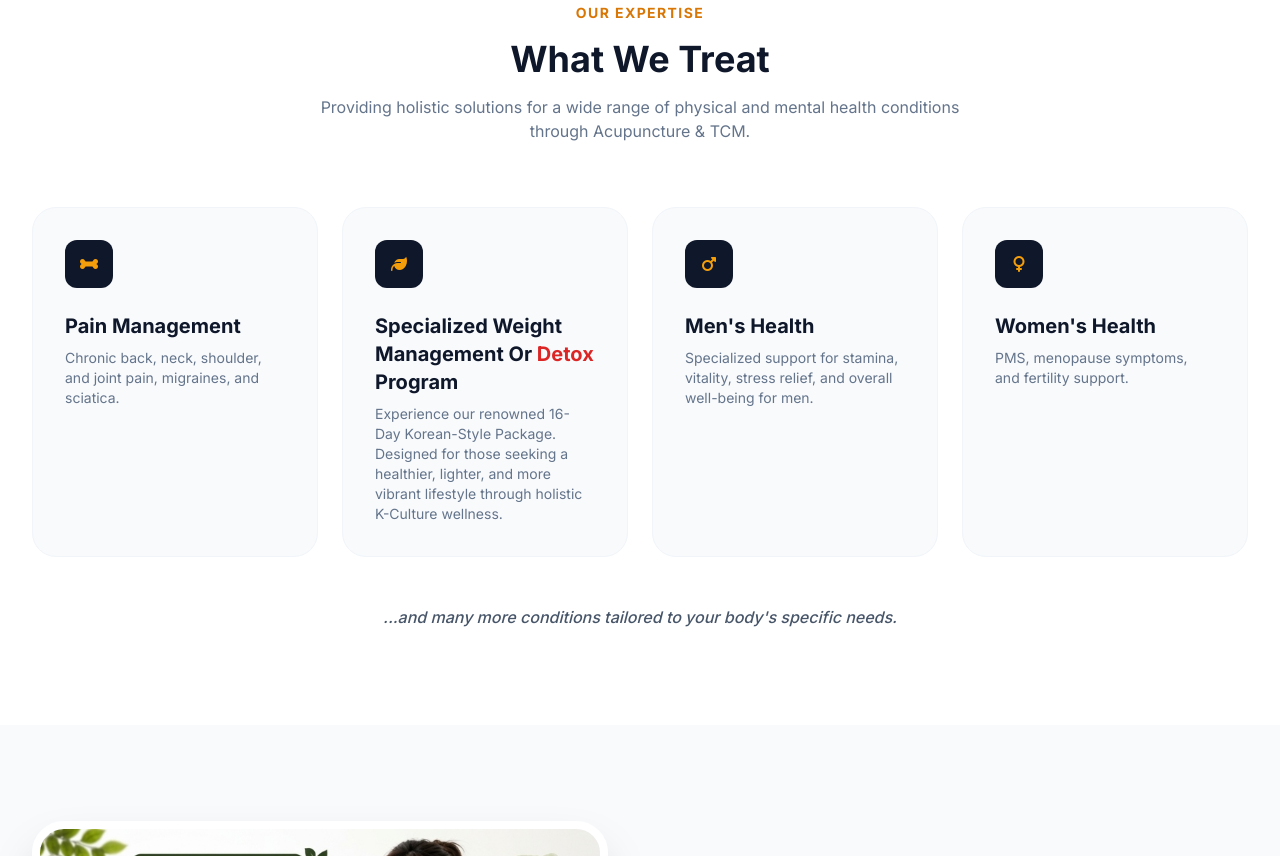
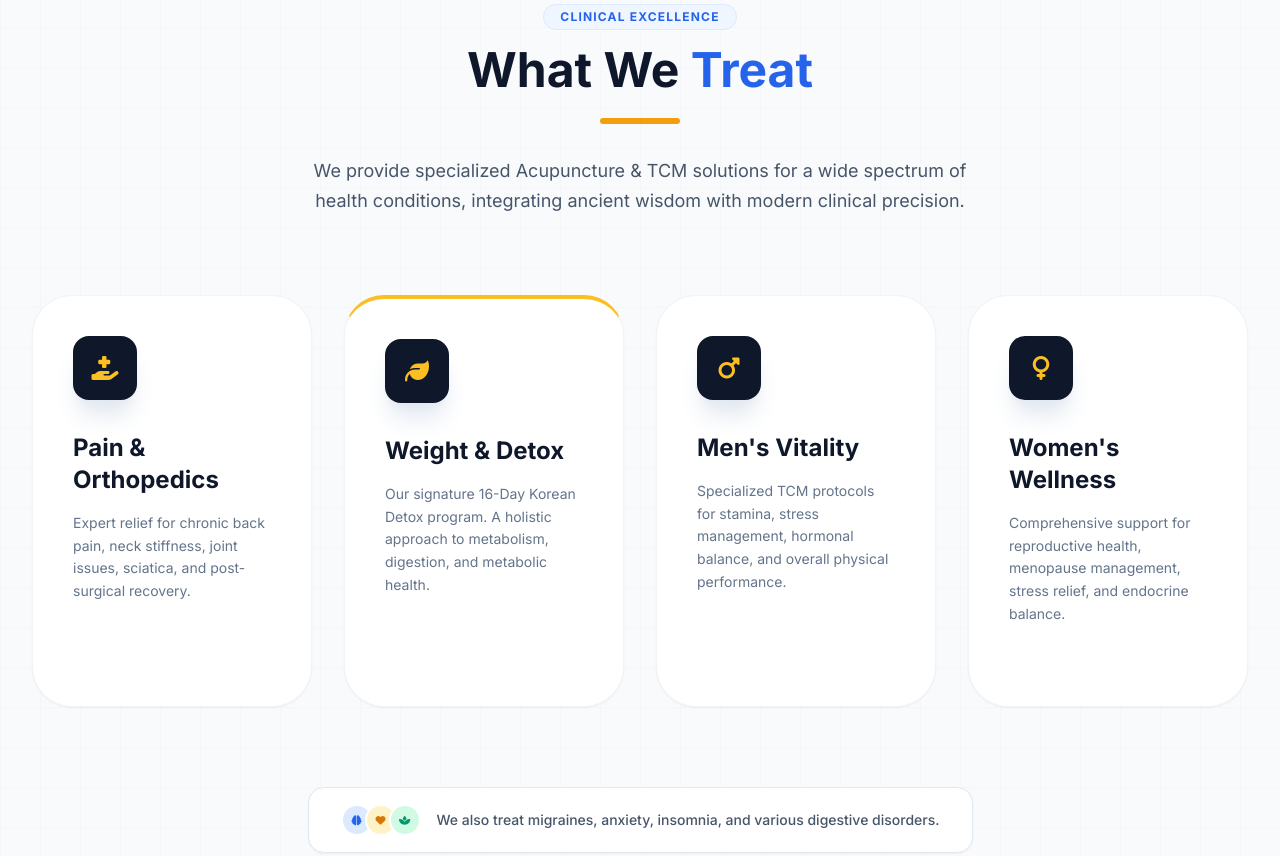
Before and after one commit to kousenicol/kp-wellness-partners, a website: page index.html in a window 1280 px wide. Shown: the part 2929-3785 px from the top of the page. Drawn offline with nearby package versions, Linux system fonts and the light colour scheme.

Commit message:
Redesign 'What We Treat' section for a more professional and premium look

```diff
--- a/index.html
+++ b/index.html
@@ -281,45 +281,105 @@
         </div>
     </section>
     <!-- What We Treat Section -->
-    <section id="treatments" class="py-24 bg-white">
-        <div class="max-w-7xl mx-auto px-4 sm:px-6 lg:px-8">
-            <div class="text-center mb-16">
-                <span class="text-amber-600 font-bold uppercase tracking-widest text-sm mb-4 block">Our Expertise</span>
-                <h2 class="text-4xl font-bold text-slate-900 mb-4">What We Treat</h2>
-                <p class="text-slate-500 max-w-2xl mx-auto">Providing holistic solutions for a wide range of physical and mental health conditions through Acupuncture & TCM.</p>
+    <section id="treatments" class="py-24 bg-slate-50 relative overflow-hidden">
+        <div class="absolute top-0 left-0 w-full h-full opacity-[0.03] pointer-events-none">
+            <svg width="100%" height="100%" xmlns="http://www.w3.org/2000/svg">
+                <defs>
+                    <pattern id="grid" width="40" height="40" patternUnits="userSpaceOnUse">
+                        <path d="M 40 0 L 0 0 0 40" fill="none" stroke="currentColor" stroke-width="1"/>
+                    </pattern>
+                </defs>
+                <rect width="100%" height="100%" fill="url(#grid)" />
+            </svg>
+        </div>
+
+        <div class="max-w-7xl mx-auto px-4 sm:px-6 lg:px-8 relative">
+            <div class="text-center mb-20">
+                <span class="inline-block px-4 py-1 mb-4 text-blue-600 bg-blue-50 rounded-full text-xs font-bold uppercase tracking-widest border border-blue-100">
+                    Clinical Excellence
+                </span>
+                <h2 class="text-4xl sm:text-5xl font-extrabold text-slate-900 mb-6">What We <span class="text-blue-600">Treat</span></h2>
+                <div class="w-20 h-1.5 bg-amber-500 mx-auto rounded-full mb-8"></div>
+                <p class="text-lg text-slate-600 max-w-2xl mx-auto leading-relaxed">
+                    We provide specialized Acupuncture &amp; TCM solutions for a wide spectrum of health conditions, integrating ancient wisdom with modern clinical precision.
+                </p>
             </div>
-            <div class="grid grid-cols-1 md:grid-cols-2 lg:grid-cols-4 gap-6">
-                <div class="p-8 rounded-3xl bg-slate-50 border border-slate-100 transition-all hover:bg-white hover:shadow-xl group">
-                    <div class="w-12 h-12 bg-slate-900 text-amber-500 rounded-xl flex items-center justify-center mb-6 group-hover:scale-110 transition">
-                        <i class="fas fa-bone"></i>
+
+            <div class="grid grid-cols-1 md:grid-cols-2 lg:grid-cols-4 gap-8">
+                <!-- Pain Management -->
+                <div class="group relative bg-white p-10 rounded-[2.5rem] border border-slate-100 shadow-sm transition-all duration-500 hover:shadow-2xl hover:-translate-y-2 overflow-hidden">
+                    <div class="absolute -top-10 -right-10 w-32 h-32 bg-blue-50 rounded-full opacity-0 group-hover:opacity-100 transition-all duration-700"></div>
+                    <div class="relative z-10">
+                        <div class="w-16 h-16 bg-slate-900 rounded-2xl flex items-center justify-center mb-8 shadow-xl shadow-slate-200 group-hover:bg-blue-600 transition-colors duration-300">
+                            <i class="fas fa-hand-holding-medical text-amber-400 text-2xl group-hover:text-white"></i>
+                        </div>
+                        <h4 class="text-2xl font-bold text-slate-900 mb-4">Pain &amp; Orthopedics</h4>
+                        <p class="text-slate-500 leading-relaxed text-sm">Expert relief for chronic back pain, neck stiffness, joint issues, sciatica, and post-surgical recovery.</p>
+                        <div class="mt-6 flex items-center text-blue-600 font-bold text-xs uppercase tracking-wider opacity-0 group-hover:opacity-100 transition-all">
+                            <span>Learn More</span>
+                            <i class="fas fa-chevron-right ml-2 text-[10px]"></i>
+                        </div>
                     </div>
-                    <h4 class="text-xl font-bold text-slate-900 mb-2">Pain Management</h4>
-                    <p class="text-slate-500 text-sm">Chronic back, neck, shoulder, and joint pain, migraines, and sciatica.</p>
                 </div>
-                <div class="p-8 rounded-3xl bg-slate-50 border border-slate-100 transition-all hover:bg-white hover:shadow-xl group">
-                    <div class="w-12 h-12 bg-slate-900 text-amber-500 rounded-xl flex items-center justify-center mb-6 group-hover:scale-110 transition">
-                        <i class="fas fa-leaf"></i>
+
+                <!-- Specialized Detox -->
+                <div class="group relative bg-white p-10 rounded-[2.5rem] border border-slate-100 shadow-sm transition-all duration-500 hover:shadow-2xl hover:-translate-y-2 overflow-hidden border-t-4 border-t-amber-400">
+                    <div class="absolute -top-10 -right-10 w-32 h-32 bg-amber-50 rounded-full opacity-0 group-hover:opacity-100 transition-all duration-700"></div>
+                    <div class="relative z-10">
+                        <div class="w-16 h-16 bg-slate-900 rounded-2xl flex items-center justify-center mb-8 shadow-xl shadow-slate-200 group-hover:bg-amber-500 transition-colors duration-300">
+                            <i class="fas fa-leaf text-amber-400 text-2xl group-hover:text-white"></i>
+                        </div>
+                        <h4 class="text-2xl font-bold text-slate-900 mb-4">Weight &amp; Detox</h4>
+                        <p class="text-slate-500 leading-relaxed text-sm">Our signature 16-Day Korean Detox program. A holistic approach to metabolism, digestion, and metabolic health.</p>
+                        <div class="mt-6 flex items-center text-amber-600 font-bold text-xs uppercase tracking-wider opacity-0 group-hover:opacity-100 transition-all">
+                            <span>16-Day Package</span>
+                            <i class="fas fa-chevron-right ml-2 text-[10px]"></i>
+                        </div>
                     </div>
-                    <h4 class="text-xl font-bold text-slate-900 mb-2">Specialized Weight Management Or <span class="text-red-600">Detox</span> Program</h4>
-                    <p class="text-slate-500 text-sm">Experience our renowned 16-Day Korean-Style Package. Designed for those seeking a healthier, lighter, and more vibrant lifestyle through holistic K-Culture wellness.</p>
                 </div>
-                <div class="p-8 rounded-3xl bg-slate-50 border border-slate-100 transition-all hover:bg-white hover:shadow-xl group">
-                    <div class="w-12 h-12 bg-slate-900 text-amber-500 rounded-xl flex items-center justify-center mb-6 group-hover:scale-110 transition">
-                        <i class="fas fa-mars"></i>
+
+                <!-- Men's Health -->
+                <div class="group relative bg-white p-10 rounded-[2.5rem] border border-slate-100 shadow-sm transition-all duration-500 hover:shadow-2xl hover:-translate-y-2 overflow-hidden">
+                    <div class="absolute -top-10 -right-10 w-32 h-32 bg-slate-50 rounded-full opacity-0 group-hover:opacity-100 transition-all duration-700"></div>
+                    <div class="relative z-10">
+                        <div class="w-16 h-16 bg-slate-900 rounded-2xl flex items-center justify-center mb-8 shadow-xl shadow-slate-200 group-hover:bg-slate-700 transition-colors duration-300">
+                            <i class="fas fa-mars text-amber-400 text-2xl group-hover:text-white"></i>
+                        </div>
+                        <h4 class="text-2xl font-bold text-slate-900 mb-4">Men's Vitality</h4>
+                        <p class="text-slate-500 leading-relaxed text-sm">Specialized TCM protocols for stamina, stress management, hormonal balance, and overall physical performance.</p>
+                        <div class="mt-6 flex items-center text-slate-600 font-bold text-xs uppercase tracking-wider opacity-0 group-hover:opacity-100 transition-all">
+                            <span>Clinical Care</span>
+                            <i class="fas fa-chevron-right ml-2 text-[10px]"></i>
+                        </div>
                     </div>
-                    <h4 class="text-xl font-bold text-slate-900 mb-2">Men's Health</h4>
-                    <p class="text-slate-500 text-sm">Specialized support for stamina, vitality, stress relief, and overall well-being for men.</p>
                 </div>
-                <div class="p-8 rounded-3xl bg-slate-50 border border-slate-100 transition-all hover:bg-white hover:shadow-xl group">
-                    <div class="w-12 h-12 bg-slate-900 text-amber-500 rounded-xl flex items-center justify-center mb-6 group-hover:scale-110 transition">
-                        <i class="fas fa-venus"></i>
+
+                <!-- Women's Health -->
+                <div class="group relative bg-white p-10 rounded-[2.5rem] border border-slate-100 shadow-sm transition-all duration-500 hover:shadow-2xl hover:-translate-y-2 overflow-hidden">
+                    <div class="absolute -top-10 -right-10 w-32 h-32 bg-pink-50 rounded-full opacity-0 group-hover:opacity-100 transition-all duration-700"></div>
+                    <div class="relative z-10">
+                        <div class="w-16 h-16 bg-slate-900 rounded-2xl flex items-center justify-center mb-8 shadow-xl shadow-slate-200 group-hover:bg-pink-600 transition-colors duration-300">
+                            <i class="fas fa-venus text-amber-400 text-2xl group-hover:text-white"></i>
+                        </div>
+                        <h4 class="text-2xl font-bold text-slate-900 mb-4">Women's Wellness</h4>
+                        <p class="text-slate-500 leading-relaxed text-sm">Comprehensive support for reproductive health, menopause management, stress relief, and endocrine balance.</p>
+                        <div class="mt-6 flex items-center text-pink-600 font-bold text-xs uppercase tracking-wider opacity-0 group-hover:opacity-100 transition-all">
+                            <span>Natural Care</span>
+                            <i class="fas fa-chevron-right ml-2 text-[10px]"></i>
+                        </div>
                     </div>
-                    <h4 class="text-xl font-bold text-slate-900 mb-2">Women's Health</h4>
-                    <p class="text-slate-500 text-sm">PMS, menopause symptoms, and fertility support.</p>
                 </div>
             </div>
-            <div class="mt-12 text-center">
-                <p class="text-slate-600 font-medium italic">...and many more conditions tailored to your body's specific needs.</p>
+
+            <div class="mt-20 text-center">
+                <div class="inline-flex items-center gap-4 bg-white px-8 py-4 rounded-2xl border border-slate-200 shadow-sm">
+                    <div class="flex -space-x-2">
+                        <div class="w-8 h-8 rounded-full bg-blue-100 flex items-center justify-center border-2 border-white"><i class="fas fa-brain text-[10px] text-blue-600"></i></div>
+                        <div class="w-8 h-8 rounded-full bg-amber-100 flex items-center justify-center border-2 border-white"><i class="fas fa-heart text-[10px] text-amber-600"></i></div>
+                        <div class="w-8 h-8 rounded-full bg-emerald-100 flex items-center justify-center border-2 border-white"><i class="fas fa-spa text-[10px] text-emerald-600"></i></div>
+                    </div>
+                    <p class="text-slate-600 font-medium text-sm">We also treat migraines, anxiety, insomnia, and various digestive disorders.</p>
+                </div>
             </div>
         </div>
     </section>
```
